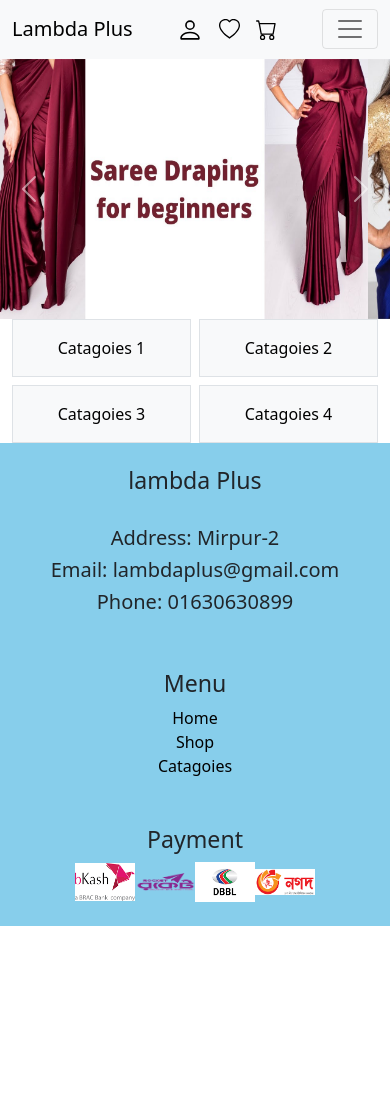
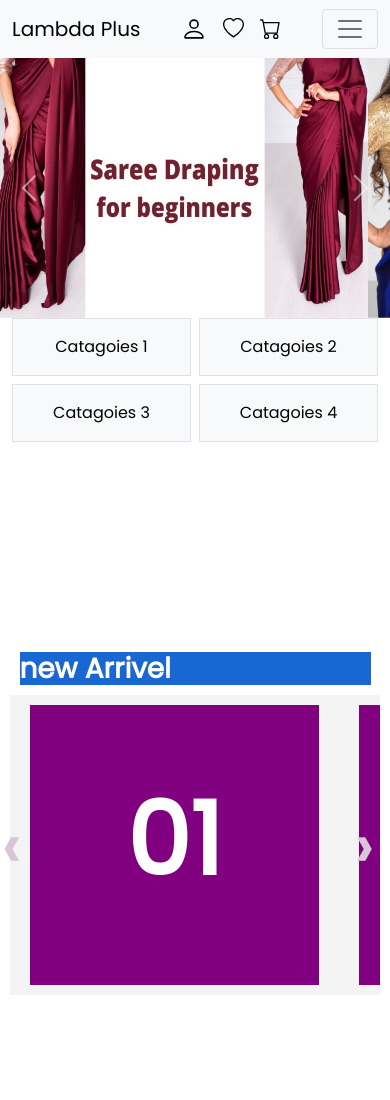
Before and after one commit to rejakazi02/Client-Projects, a website: page Lambda-plus/index.html in a window 390 px wide. Shown: the top 1100 px of the page. Before the commit the page ends 926 px from the top, so only its background shows below. Drawn offline with nearby package versions, Linux system fonts and the light colour scheme.

Commit message:
Product Spainner section

```diff
--- a/Lambda-plus/css/style.css
+++ b/Lambda-plus/css/style.css
@@ -1,5 +1,4 @@
-html,
-body {
+* {
     font-family: "Poppins", sans-serif;
     margin: 0;
     padding: 0;
@@ -19,6 +18,74 @@ a {
     height: 360px;
 }
 
+/* product css */
+
+.slidmain{
+
+  width: 100%;
+  height: 400px;
+  margin: 200px auto;
+  overflow: hidden;
+  position: relative;
+}
+
+
+ .hlll {
+   width: 90%;
+   margin: 10px auto;
+   background: #1967D2 !important;
+   font-weight: bold;
+   color: white;
+ }
+.slideSpan {
+  position: absolute;
+  top: 40%;
+  font-size: 60px;
+  font-weight: bold;
+  color: purple;
+  left: .5%;
+  z-index: 1;
+}
+
+.slideSpan:nth-of-type(2){
+  left: 98%;
+  text-align: right;
+}
+
+.SlidSection {
+  width: 97%;
+  height: 300px;
+  background: #f4f4f4;
+  margin: 10px auto;
+  display: flex;
+  justify-content: left;
+  /* overflow-x: auto; */
+}
+
+.SlidSection::~::-webkit-scrollbar{
+  visibility: hidden;
+}
+
+
+.SlidDiv {
+  min-width: 289px;
+  /* height: 200px; */
+  position: relative;
+  left: 0;
+  text-align: center;
+  padding-top: 60px;
+  font-size: 100px;
+  font-weight: bold;
+  margin: 10px 20px;
+  color: white;
+  background: purple;
+  transition: 0.5s;
+
+}
+
+
+
+
 /* footer css */
 
 .footerDiv {
@@ -26,7 +93,33 @@ a {
     /* color: white; */
 }
 
-@media only screen and (min-width: 60px) {
+
+.dkj{
+  display: flex;
+flex-direction: row;
+margin-left: 20px;
+
+
+
+
+}
+
+.test{
+  width: 25%;
+  height: 300px;
+}
+
+
+
+
+
+
+
+
+
+
+
+@media screen and (max-width: 600px)  {
     .dex-menu {
         display: none !important;
     }
@@ -52,6 +145,39 @@ a {
     .SlideImgSize {
         height: 260px;
     }
+
+
+/* product spainer  */
+    .slideSpan {
+      position: absolute;
+      top: 40%;
+      font-size: 60px;
+      font-weight: bold;
+      color: rgb(216, 198, 216);
+      left: .5%;
+      z-index: 1;
+    }
+
+    .slideSpan:nth-of-type(2){
+      left: 91%;
+      text-align: right;
+      top: 160px;
+    }
+
+    .SlidSection {
+      width: 95%;
+      height: 300px;
+      background: #f4f4f4;
+      margin: 10px auto;
+      display: flex;
+      justify-content: left;
+      overflow-x: auto;
+    }
+
+    .SlidSection::~::-webkit-scrollbar{
+      visibility: hidden;
+    }
+
 }
 
 @media only screen and (min-width: 1000px) {
@@ -67,4 +193,6 @@ a {
     .nav-link {
         margin-left: 1px;
     }
+
+
 }
--- a/Lambda-plus/index.html
+++ b/Lambda-plus/index.html
@@ -141,7 +141,30 @@
 
   <!-- catagory section end -->
 
+<!-- product  -->
 
+<main class="slidmain">
+  <h1 class="hlll">new Arrivel</h1>
+  <span class="slideSpan">&#139;</span>
+  <span class="slideSpan">&#155;</span>
+  <section class="SlidSection">
+    <div class="SlidDiv">01</div>
+    <div class="SlidDiv">02</div>
+    <div class="SlidDiv">03</div>
+    <div class="SlidDiv">04</div>
+    <div class="SlidDiv">05</div>
+    <div class="SlidDiv">06</div>
+    <div class="SlidDiv">07</div>
+    <div class="SlidDiv">08</div>
+    <div class="SlidDiv">09</div>
+    <div class="SlidDiv">10</div>
+    <div class="SlidDiv">11</div>
+    <div class="SlidDiv">12</div>
+
+  </section>
+</main>
+
+<!-- product  -->
 
 
 
--- a/Lambda-plus/js/index.js
+++ b/Lambda-plus/js/index.js
@@ -0,0 +1,47 @@
+
+
+// product slider
+
+var slideSpans = document.getElementsByClassName('slideSpan');
+var SlidDivs = document.getElementsByClassName('SlidDiv');
+var lengths = 0;
+slideSpans[1].onclick = () => {
+lengths++;
+for (var i of SlidDivs) {
+    if (lengths==0) { i.style.left = "0px"; }
+    if (lengths==1) { i.style.left = "-370px"; }
+    if (lengths==2) { i.style.left = "-740px"; }
+    if (lengths==3) { i.style.left = "-1110px"; }
+    if (lengths==4) { i.style.left = "-1480px"; }
+    if (lengths==5) { i.style.left = "-1850px"; }
+    if (lengths==6) { i.style.left = "-2220px"; }
+    if (lengths==7) { i.style.left = "-2590px"; }
+    if (lengths==8) { i.style.left = "-2960px"; }
+    if (lengths>8) { lengths=8;}
+
+}
+
+}
+slideSpans[0].onclick = () => {
+lengths--;
+for (var i of SlidDivs) {
+    // if (lengths==0) { i.style.left = "0px"; }
+    // if (lengths==1) { i.style.left = "-740px"; }
+    // if (lengths==2) { i.style.left = "-1480px"; }
+    // if (lengths==3) { i.style.left = "-2220px"; }
+    // if (lengths<0) { lengths=0;}
+
+    if (lengths==0) { i.style.left = "0px"; }
+    if (lengths==1) { i.style.left = "-370px"; }
+    if (lengths==2) { i.style.left = "-740px"; }
+    if (lengths==3) { i.style.left = "-1110px"; }
+    if (lengths==4) { i.style.left = "-1480px"; }
+    if (lengths==5) { i.style.left = "-1850px"; }
+    if (lengths==6) { i.style.left = "-2220px"; }
+    if (lengths==7) { i.style.left = "-2590px"; }
+
+    if (lengths<0) { lengths=0;}
+
+}
+
+}
```
